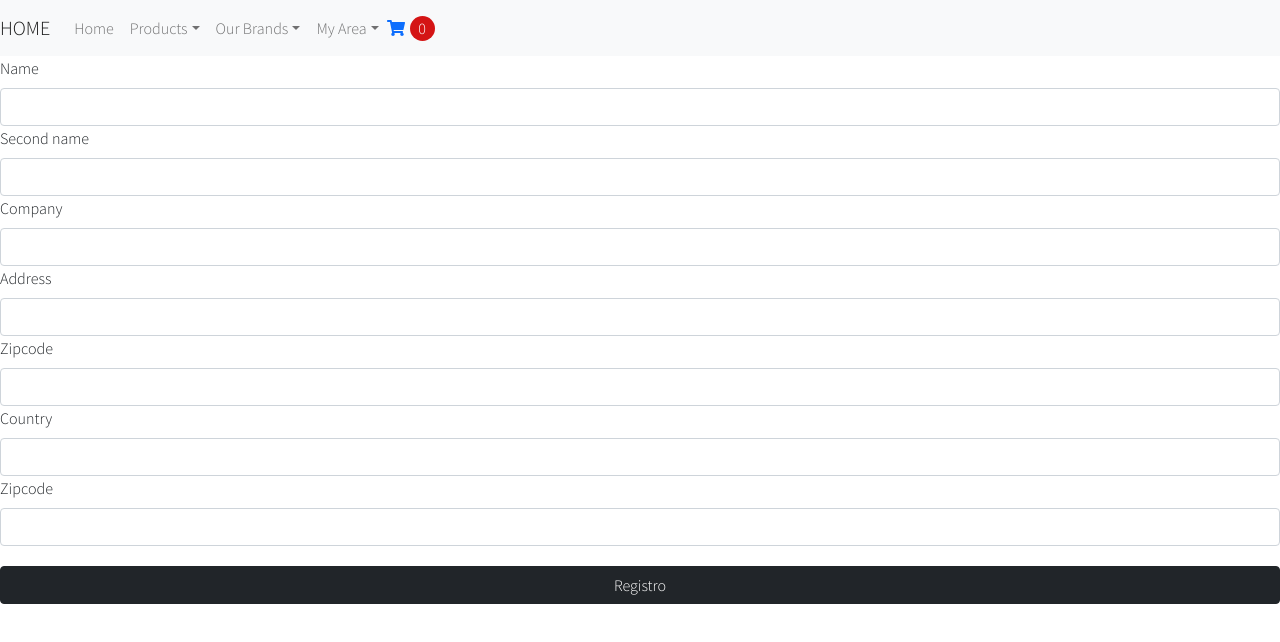
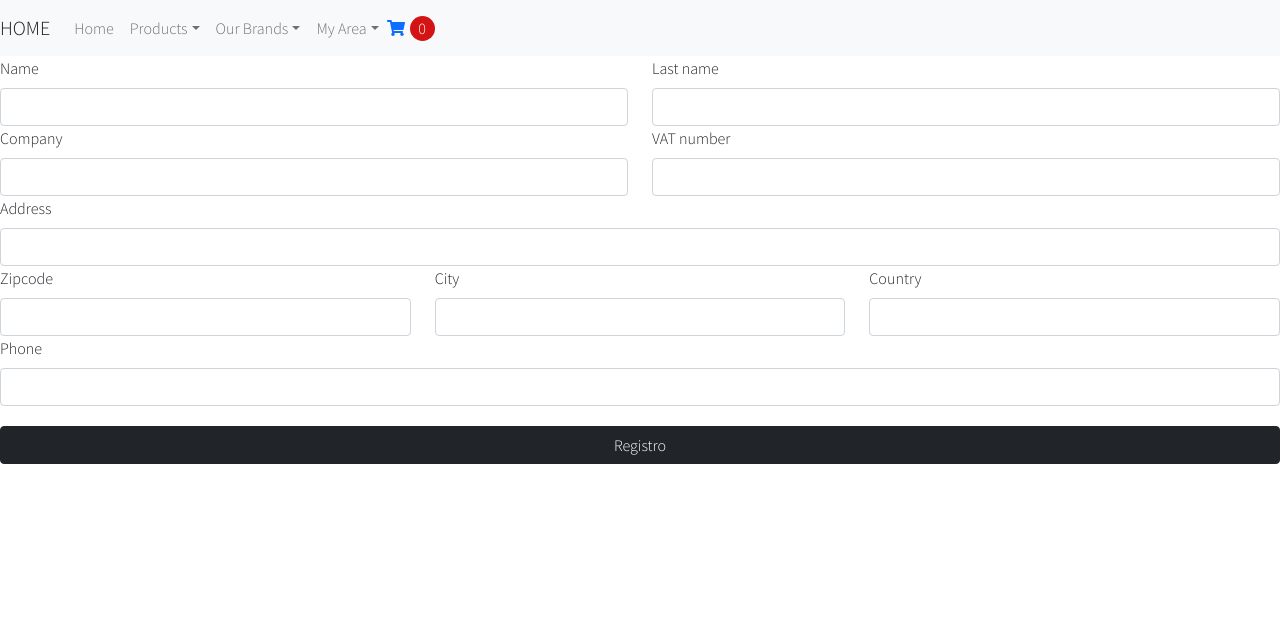
Before and after one commit to pauladeandres/Final-Project, a React (Create React App) app in the folder client/: page /supplier/signup in a window 1280 px wide. Shown: the top 642 px of the page. Built offline with nearby package versions, Linux system fonts and the light colour scheme; no server answers.

Commit message:
Checkout page almost done

```diff
--- a/client/public/index.html
+++ b/client/public/index.html
@@ -15,6 +15,7 @@
       user's mobile device or desktop. See https://developers.google.com/web/fundamentals/web-app-manifest/
     -->
     <link rel="manifest" href="%PUBLIC_URL%/manifest.json" />
+    <link rel="shortcut icon" type="image/jpg" href="./home-logo.svg"/>
     <!--
       Notice the use of %PUBLIC_URL% in the tags above.
       It will be replaced with the URL of the `public` folder during the build.
--- a/client/src/components/App.js
+++ b/client/src/components/App.js
@@ -35,8 +35,17 @@ class App extends Component {
       .catch(() => this.setState({ loggedUser: undefined }))
   }
 
+  updateCurrentUser = () => {
+    this.authService
+      .updateUser()
+      .then(response => {
+        this.setState({loggedUser: response.data })})
+      .catch(() => this.setState({ loggedUser: undefined }))
+  }
+
   componentDidMount() {
     this.fetchUser()
+    this.updateCurrentUser()
   }
 
   updateCartNumber() {
@@ -54,7 +63,7 @@ class App extends Component {
         <Navigation handleAlert={alertText => this.handleAlert(alertText)}
           storeUser={user => this.storeUser(user)} loggedUser={this.state.loggedUser} orderNumber={this.state.orderNumber}/>
 
-        <Routes storeUser={user => this.storeUser(user)} loggedUser={this.state.loggedUser} handleAlert={alertText => this.handleAlert(alertText)} updateCartNumber={() => this.updateCartNumber()}/>
+        <Routes storeUser={user => this.storeUser(user)} loggedUser={this.state.loggedUser} handleAlert={alertText => this.handleAlert(alertText)} updateCartNumber={() => this.updateCartNumber()} updateCurrentUser={() => this.updateCurrentUser()}/>
 
         <Alert handleAlert={(alertText, showAlert) => this.handleAlert(alertText, showAlert)} show={this.state.showAlert} text={this.state.alertText} />
 
--- a/client/src/components/pages/Cart/CartRow.js
+++ b/client/src/components/pages/Cart/CartRow.js
@@ -23,9 +23,8 @@ class CartRow extends Component {
         e.preventDefault()
         this.orderService
             .deleteProduct(id)
-            .then(response => console.log(response))
+            .then(()=> this.props.fetchProducts())
             .catch(err => console.log(err))
-        this.props.fetchProducts()
     }
 
     handleInputChange(e) {
@@ -38,7 +37,7 @@ class CartRow extends Component {
         const quantity = this.state.quantity
         this.orderService
             .editQuantity(id, {quantity})
-            .then(response => console.log(response))
+            .then(() => this.props.fetchProducts())
             .catch(err => console.log(err))
     }
 
--- a/client/src/components/pages/Checkout/Checkout.css
+++ b/client/src/components/pages/Checkout/Checkout.css
@@ -1,4 +1,4 @@
-.cart-column {
+.checkout-column {
     box-shadow: 0 10px 20px 0 rgba(0, 0, 0, 0.05);
     padding: 25px;
 }
@@ -7,6 +7,6 @@
     padding: 0 25px;
 }
 
-.cart-title {
+.checkout-title {
     margin-bottom: 25px;
 }
--- /dev/null
+++ b/client/src/components/pages/Checkout/CheckoutRow.css
@@ -0,0 +1,8 @@
+.checkout-row p {
+    margin-bottom: 0;
+}
+
+.checkout-row {
+    border-bottom: 1px solid grey;
+    padding: 15px 0;
+}
--- a/client/src/components/pages/Checkout/CheckoutRow.js
+++ b/client/src/components/pages/Checkout/CheckoutRow.js
@@ -1,3 +1,4 @@
+import './CheckoutRow.css'
 import { Component } from 'react'
 import { Col, Form, Button } from 'react-bootstrap'
 import { Link } from 'react-router-dom'
@@ -5,13 +6,16 @@ import { Link } from 'react-router-dom'
 const CheckoutRow = (product) => {
 
     console.log(product.product.name)
+    console.log(product.quantity)
+    const totalPrice = product.option.price*product.quantity
 
           return (
-              <row>
-                <h5>{product.product.name}</h5>
-                <p>Color: {product.option.color}</p>
-                <p>Unit price: <b>${product.option.price}</b></p>
-              </row>
+              <div className="checkout-row">
+                <p><b>{product.product.name}</b></p>
+                <p className="list-group-item d-flex justify-content-between align-items-center border-0 px-0 pb-0">Color <span>{product.option.color}</span></p>
+                <p className="list-group-item d-flex justify-content-between align-items-center border-0 px-0 pb-0">Quantity <span>{product.quantity}</span></p>
+                <p className="list-group-item d-flex justify-content-between align-items-center border-0 px-0 pb-0">Price <span><b>${totalPrice}</b></span></p>
+              </div>
 
 
           )
--- a/client/src/components/pages/auth/SignupForm.js
+++ b/client/src/components/pages/auth/SignupForm.js
@@ -1,5 +1,5 @@
 import { Component } from 'react'
-import { Form, Button } from 'react-bootstrap'
+import { Form, Button, Row, Col } from 'react-bootstrap'
 import AuthService from '../../../service/auth.service'
 
 class SignupForm extends Component {
@@ -10,6 +10,7 @@ class SignupForm extends Component {
             firstName: '',
             secondName: '',
             company: '',
+            vatNumber: '',
             address: '',
             zipcode: '',
             city: '',
@@ -31,48 +32,71 @@ class SignupForm extends Component {
         this.authService
             .createUser(this.state)
             .then(response => {
+                console.log(response)
                 this.props.history.push('/')
             })
             .catch(err => console.log(err))
+        this.props.updateCurrentUser()
     }
 
     render() {
         return (
 
             <Form onSubmit={e => this.handleSubmit(e)}>
-
+                <Row>
+                    <Col>
                         <Form.Group controlId="firstName">
                             <Form.Label>Name</Form.Label>
                             <Form.Control type="text" value={this.state.firstName} onChange={e => this.handleInputChange(e)} name="firstName" />
                         </Form.Group>
-
+                    </Col>
+                    <Col>
                         <Form.Group controlId="secondName">
-                    <Form.Label>Second name</Form.Label>
+                            <Form.Label>Last name</Form.Label>
                             <Form.Control type="text" value={this.state.secondName} onChange={e => this.handleInputChange(e)} name="secondName" />
                         </Form.Group>
-
+                    </Col>
+                </Row>
+                <Row>
+                    <Col>
                         <Form.Group controlId="company">
                             <Form.Label>Company</Form.Label>
                             <Form.Control type="text" value={this.state.company} onChange={e => this.handleInputChange(e)} name="company" />
                         </Form.Group>
-
+                    </Col>
+                    <Col>
+                        <Form.Group controlId="vatNumber">
+                            <Form.Label>VAT number</Form.Label>
+                            <Form.Control type="text" value={this.state.vatNumber} onChange={e => this.handleInputChange(e)} name="vatNumber" />
+                        </Form.Group>
+                    </Col>
+                </Row>
                 <Form.Group controlId="address">
                     <Form.Label>Address</Form.Label>
                     <Form.Control type="text" value={this.state.address} onChange={e => this.handleInputChange(e)} name="address" />
                 </Form.Group>
-
+                <Row>
+                    <Col>
                         <Form.Group controlId="zipcode">
                             <Form.Label>Zipcode</Form.Label>
                             <Form.Control type="number" value={this.state.zipcode} onChange={e => this.handleInputChange(e)} name="zipcode" />
                         </Form.Group>
-
+                    </Col>
+                    <Col>
+                        <Form.Group controlId="city">
+                            <Form.Label>City</Form.Label>
+                            <Form.Control type="text" value={this.state.city} onChange={e => this.handleInputChange(e)} name="city" />
+                        </Form.Group>
+                    </Col>
+                    <Col>
                     <Form.Group controlId="country">
                         <Form.Label>Country</Form.Label>
                         <Form.Control type="text" value={this.state.country} onChange={e => this.handleInputChange(e)} name="country" />
                     </Form.Group>
-
+                    </Col>
+                </Row>
                 <Form.Group controlId="phone">
-                    <Form.Label>Zipcode</Form.Label>
+                    <Form.Label>Phone</Form.Label>
                     <Form.Control type="number" value={this.state.phone} onChange={e => this.handleInputChange(e)} name="phone" />
                 </Form.Group>
 
--- a/client/src/components/routes/Routes.js
+++ b/client/src/components/routes/Routes.js
@@ -18,7 +18,7 @@ import MyProductDetails from '../pages/SupplierArea/MyProductDetails'
 import ProtectedRoute from '../pages/Auth/ProtectedRoute'
 import { isAccepted } from '../../utils/index'
 
-const Routes = ({ storeUser, loggedUser, history, handleAlert, updateCartNumber }) => {
+const Routes = ({ storeUser, loggedUser, history, handleAlert, updateCartNumber, updateCurrentUser }) => {
     return (
         <Switch>
             <Route path="/" exact render={() => <Home />} />
@@ -35,12 +35,12 @@ const Routes = ({ storeUser, loggedUser, history, handleAlert, updateCartNumber
 
             <Route path="/supplier/myarea/:id" exact render={props => <SupplierProfile storeUser={storeUser} loggedUser={loggedUser} {...props} />} />
             <Route path="/supplier/myarea/myproductdetails/:id" render={props => <MyProductDetails storeUser={storeUser} loggedUser={loggedUser} {...props} />} />
-            <Route path="/supplier/signup" render={props => <SignupForm history={props.history} />} />
+            <Route path="/supplier/signup" render={props => <SignupForm updateCurrentUser={updateCurrentUser} history={props.history} />} />
             <Route path="/supplier/productdetails" render={() => <MyProductCard />} />
             <Route path="/supplier/options" render={() => <NewOption />} />
 
             <Route path="/cart" render={() => <Cart updateCartNumber={updateCartNumber}/>} />
-            <Route path="/checkout" render={() => <Checkout />} />
+            <Route path="/checkout" render={() => <Checkout updateCurrentUser={updateCurrentUser} loggedUser={loggedUser}/>} />
         </Switch>
     )
 }
--- a/client/src/service/auth.service.js
+++ b/client/src/service/auth.service.js
@@ -13,7 +13,8 @@ class AuthService {
     signup = userDetails => this.app.post('/signup', userDetails)
     logout = () => this.app.get('/logout')
     isloggedin = () => this.app.post('/isloggedin')
-    createUser = () => this.app.post('/supplier/new')
+    createUser = clientDetails => this.app.post('/supplier/new', clientDetails)
+    updateUser = () => this.app.get('/client/update')
 }
 
 export default AuthService
```
Also changed, not shown: client/src/components/pages/Checkout/Checkout.js (+13 -6 lines), client/public/home-logo.svg (added), client/public/manifest.json, 1 other file (tests, documents, lock files or other folders). Lines whose indentation alone changed are shown as unchanged.
